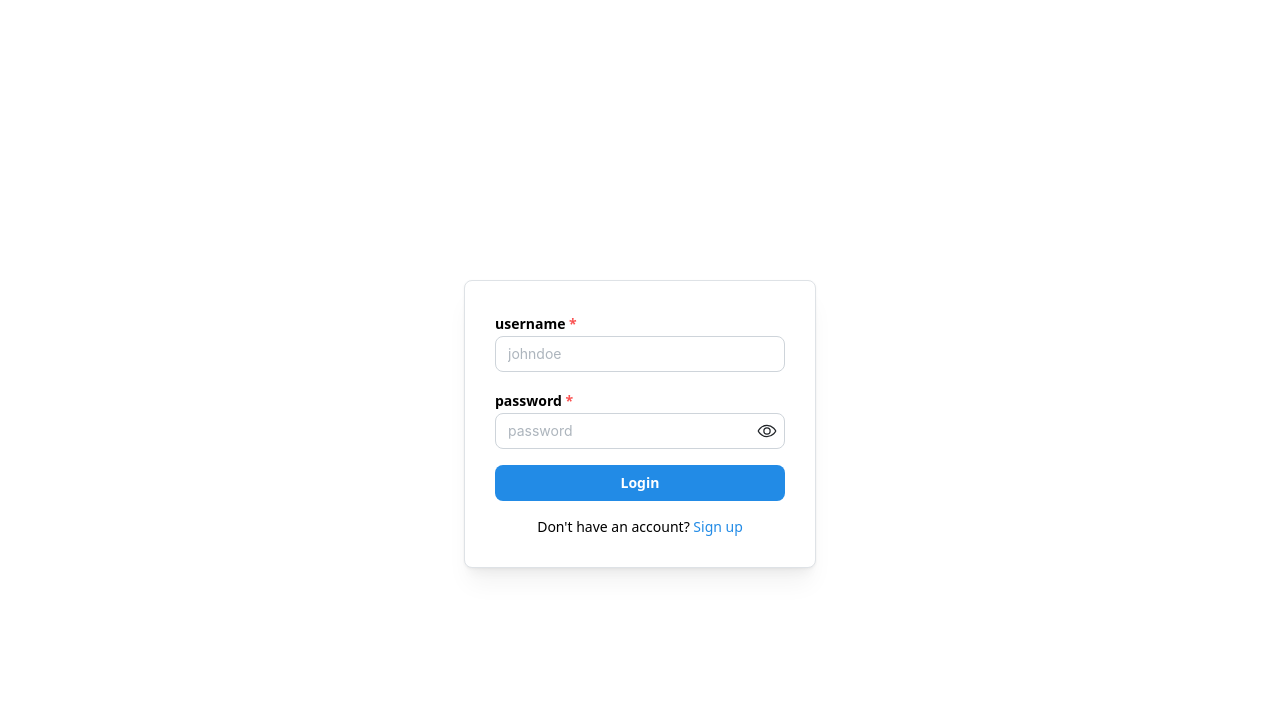
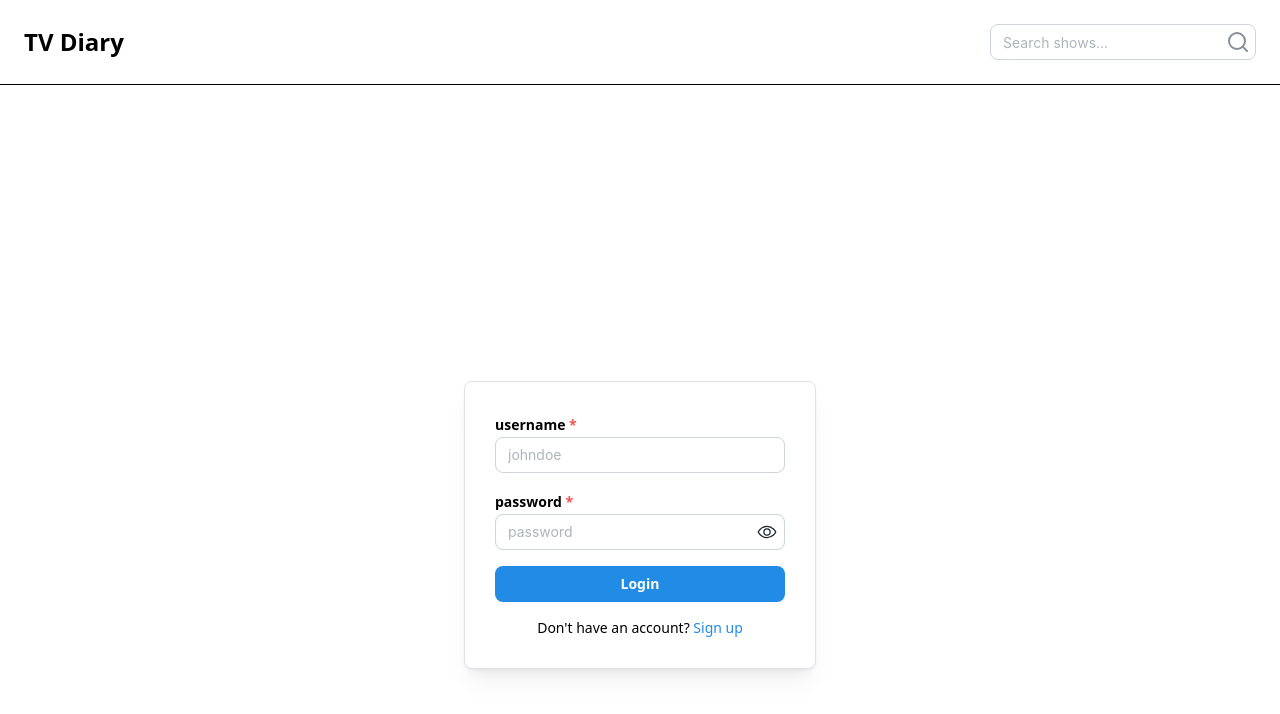
Before and after one commit to b1leygr/tv-diary, a React (Vite) app in the folder frontend/: page /login in a window 1280 px wide. Shown: the top 714 px of the page. Built offline with nearby package versions, Linux system fonts and the light colour scheme; no server answers.

Commit message:
feat: add search route * Implement SearchBar component for user input * Implement SearchResults component to display search results

```diff
--- a/frontend/package.json
+++ b/frontend/package.json
@@ -33,7 +33,8 @@
     "react-dom": "^19.2.0",
     "react-hot-toast": "^2.6.1",
     "tailwindcss": "^4.1.18",
-    "tw-animate-css": "^1.4.0"
+    "tw-animate-css": "^1.4.0",
+    "zod": "^4.6.5"
   },
   "devDependencies": {
     "@biomejs/biome": "2.5.15",
--- a/frontend/src/components/login-form.tsx
+++ b/frontend/src/components/login-form.tsx
@@ -9,7 +9,8 @@ import {
 } from '@mantine/core';
 import { useForm } from '@mantine/form';
 import { useMutation } from '@tanstack/react-query';
-import { Link } from '@tanstack/react-router';
+import { Link, useNavigate } from '@tanstack/react-router';
+import { toast } from 'react-hot-toast';
 import { type BodyLogin, login } from '#/client';
 
 export function LoginForm() {
@@ -20,14 +21,19 @@ export function LoginForm() {
     },
   });
 
+  const navigate = useNavigate();
+
   const loginMutation = useMutation({
     mutationFn: (credentials: BodyLogin) => login({ body: credentials }),
     onSuccess: ({ data }) => {
       localStorage.setItem('token', data?.access_token || '');
       console.log('Login successful, token stored:', data?.access_token);
+      toast.success('Login successful!');
+      navigate({ to: '/search', search: { query: '' } });
     },
     onError: (error) => {
       console.error('Login failed:', error);
+      toast.error('Login failed!');
     },
   });
 
--- /dev/null
+++ b/frontend/src/components/search-bar.tsx
@@ -0,0 +1,42 @@
+import { TextInput } from '@mantine/core';
+import { useForm } from '@mantine/form';
+import { useNavigate, useRouterState } from '@tanstack/react-router';
+import { SearchIcon } from 'lucide-react';
+import { useEffect } from 'react';
+
+export function SearchBar() {
+  const navigate = useNavigate();
+  const location = useRouterState({ select: (s) => s.location });
+  const urlParams = new URLSearchParams(location.searchStr);
+  const urlQuery = urlParams.get('query') || '';
+
+  const form = useForm({
+    mode: 'uncontrolled',
+    initialValues: {
+      query: urlQuery,
+    },
+    validate: {
+      query: (value) =>
+        value.trim().length < 2 ? 'Search query too short' : null,
+    },
+  });
+
+  useEffect(() => {
+    form.setValues({ query: urlQuery });
+  }, [urlQuery, form.setValues]);
+
+  const handleSearch = (values: typeof form.values) => {
+    navigate({ to: '/search', search: { query: values.query } });
+  };
+
+  return (
+    <form onSubmit={form.onSubmit(handleSearch)}>
+      <TextInput
+        placeholder="Search shows..."
+        rightSection={<SearchIcon />}
+        key={form.key('query')}
+        {...form.getInputProps('query')}
+      />
+    </form>
+  );
+}
--- /dev/null
+++ b/frontend/src/components/search-results.tsx
@@ -0,0 +1,48 @@
+import { Card, Image, SimpleGrid, Stack, Text, Tooltip } from '@mantine/core';
+import { useQuery } from '@tanstack/react-query';
+import { getRouteApi, Link } from '@tanstack/react-router';
+import { searchShowsOptions } from '#/client/@tanstack/react-query.gen';
+
+export function SearchResults() {
+  const routeApi = getRouteApi('/search');
+  const { query } = routeApi.useSearch();
+
+  const { data, isLoading, error } = useQuery({
+    ...searchShowsOptions({ query: { name: query } }),
+    enabled: query.trim().length > 0,
+  });
+
+  if (!query || query.trim().length === 0) {
+    return <div>Please enter a search query.</div>;
+  }
+  if (isLoading) return <div>Loading...</div>;
+  if (error) return <div>Error loading search results...</div>;
+
+  return (
+    <Stack>
+      <Text fw={'bolder'} size="lg">
+        Search Results: "{query}"
+      </Text>
+      <Card withBorder padding={'md'} radius={'md'} w={1200}>
+        <SimpleGrid cols={4} spacing="md">
+          {data?.map((result) => (
+            <Link
+              key={result.id}
+              to="/shows/$id"
+              params={{ id: String(result.id) }}
+              preload={false}
+            >
+              <Tooltip label={`${result.name} (${result.year})`}>
+                <Image
+                  src={`https://image.tmdb.org/t/p/original/${result.poster_path}`}
+                  alt={result.name}
+                  id={`show-${result.id}`}
+                />
+              </Tooltip>
+            </Link>
+          ))}
+        </SimpleGrid>
+      </Card>
+    </Stack>
+  );
+}
--- /dev/null
+++ b/frontend/src/pages/search-page.tsx
@@ -0,0 +1,8 @@
+import { SearchResults } from '#/components/search-results';
+export default function SearchPage() {
+  return (
+    <div className="flex min-h-svh w-full items-center justify-center py-8 md:py-12">
+      <SearchResults />
+    </div>
+  );
+}
--- a/frontend/src/routeTree.gen.ts
+++ b/frontend/src/routeTree.gen.ts
@@ -11,6 +11,7 @@
 import { Route as rootRouteImport } from './routes/__root'
 import { Route as IndexRouteImport } from './routes/index'
 import { Route as LoginRouteImport } from './routes/login'
+import { Route as SearchRouteImport } from './routes/search'
 import { Route as SignupRouteImport } from './routes/signup'
 import { Route as EpisodesIdRouteImport } from './routes/episodes.$id'
 import { Route as SeasonsIdRouteImport } from './routes/seasons.$id'
@@ -24,6 +25,11 @@ const IndexRoute = IndexRouteImport.update({
 const LoginRoute = LoginRouteImport.update({
   id: '/login',
   path: '/login',
+  getParentRoute: () => rootRouteImport,
+} as any)
+const SearchRoute = SearchRouteImport.update({
+  id: '/search',
+  path: '/search',
   getParentRoute: () => rootRouteImport,
 } as any)
 const SignupRoute = SignupRouteImport.update({
@@ -50,6 +56,7 @@ const ShowsIdRoute = ShowsIdRouteImport.update({
 export interface FileRoutesByFullPath {
   '/': typeof IndexRoute
   '/login': typeof LoginRoute
+  '/search': typeof SearchRoute
   '/signup': typeof SignupRoute
   '/episodes/$id': typeof EpisodesIdRoute
   '/seasons/$id': typeof SeasonsIdRoute
@@ -58,6 +65,7 @@ export interface FileRoutesByFullPath {
 export interface FileRoutesByTo {
   '/': typeof IndexRoute
   '/login': typeof LoginRoute
+  '/search': typeof SearchRoute
   '/signup': typeof SignupRoute
   '/episodes/$id': typeof EpisodesIdRoute
   '/seasons/$id': typeof SeasonsIdRoute
@@ -67,6 +75,7 @@ export interface FileRoutesById {
   __root__: typeof rootRouteImport
   '/': typeof IndexRoute
   '/login': typeof LoginRoute
+  '/search': typeof SearchRoute
   '/signup': typeof SignupRoute
   '/episodes/$id': typeof EpisodesIdRoute
   '/seasons/$id': typeof SeasonsIdRoute
@@ -75,14 +84,27 @@ export interface FileRoutesById {
 export interface FileRouteTypes {
   fileRoutesByFullPath: FileRoutesByFullPath
   fullPaths:
-    '/' | '/login' | '/signup' | '/episodes/$id' | '/seasons/$id' | '/shows/$id'
+    | '/'
+    | '/login'
+    | '/search'
+    | '/signup'
+    | '/episodes/$id'
+    | '/seasons/$id'
+    | '/shows/$id'
   fileRoutesByTo: FileRoutesByTo
   to:
-    '/' | '/login' | '/signup' | '/episodes/$id' | '/seasons/$id' | '/shows/$id'
+    | '/'
+    | '/login'
+    | '/search'
+    | '/signup'
+    | '/episodes/$id'
+    | '/seasons/$id'
+    | '/shows/$id'
   id:
     | '__root__'
     | '/'
     | '/login'
+    | '/search'
     | '/signup'
     | '/episodes/$id'
     | '/seasons/$id'
@@ -92,6 +114,7 @@ export interface FileRouteTypes {
 export interface RootRouteChildren {
   IndexRoute: typeof IndexRoute
   LoginRoute: typeof LoginRoute
+  SearchRoute: typeof SearchRoute
   SignupRoute: typeof SignupRoute
   EpisodesIdRoute: typeof EpisodesIdRoute
   SeasonsIdRoute: typeof SeasonsIdRoute
@@ -112,6 +135,13 @@ declare module '@tanstack/react-router' {
       path: '/login'
       fullPath: '/login'
       preLoaderRoute: typeof LoginRouteImport
+      parentRoute: typeof rootRouteImport
+    }
+    '/search': {
+      id: '/search'
+      path: '/search'
+      fullPath: '/search'
+      preLoaderRoute: typeof SearchRouteImport
       parentRoute: typeof rootRouteImport
     }
     '/signup': {
@@ -148,6 +178,7 @@ declare module '@tanstack/react-router' {
 const rootRouteChildren: RootRouteChildren = {
   IndexRoute: IndexRoute,
   LoginRoute: LoginRoute,
+  SearchRoute: SearchRoute,
   SignupRoute: SignupRoute,
   EpisodesIdRoute: EpisodesIdRoute,
   SeasonsIdRoute: SeasonsIdRoute,
--- a/frontend/src/routes/__root.tsx
+++ b/frontend/src/routes/__root.tsx
@@ -2,6 +2,7 @@ import { type QueryClient, QueryClientProvider } from '@tanstack/react-query';
 import { ReactQueryDevtools } from '@tanstack/react-query-devtools';
 import { createRootRouteWithContext, Outlet } from '@tanstack/react-router';
 import { Toaster } from 'react-hot-toast';
+import { SearchBar } from '#/components/search-bar';
 
 interface MyRouterContext {
   queryClient: QueryClient;
@@ -12,9 +13,18 @@ export const Route = createRootRouteWithContext<MyRouterContext>()({
 });
 
 function RootComponent() {
+  const { queryClient } = Route.useRouteContext();
+
   return (
-    <QueryClientProvider client={Route.useRouteContext().queryClient}>
+    <QueryClientProvider client={queryClient}>
       <div className="min-h-screen bg-background font-sans antialiased">
+        <header className="border-b border-border bg-background/50 backdrop-blur">
+          <div className="container mx-auto flex max-w-7xl items-center justify-between p-6">
+            <h1 className="text-2xl font-bold">TV Diary</h1>
+            <SearchBar />
+          </div>
+        </header>
+        <div className="h-4" />
         <main className="container mx-auto max-w-7xl p-6">
           <Toaster position="top-center" />
           <Outlet />
--- /dev/null
+++ b/frontend/src/routes/search.tsx
@@ -0,0 +1,12 @@
+import { createFileRoute } from '@tanstack/react-router';
+import z from 'zod';
+import SearchPage from '#/pages/search-page';
+
+const searchSchema = z.object({
+  query: z.string().catch(''),
+});
+
+export const Route = createFileRoute('/search')({
+  component: SearchPage,
+  validateSearch: searchSchema,
+});
```
Also changed, not shown: 1 other file (tests, documents, lock files or other folders).
